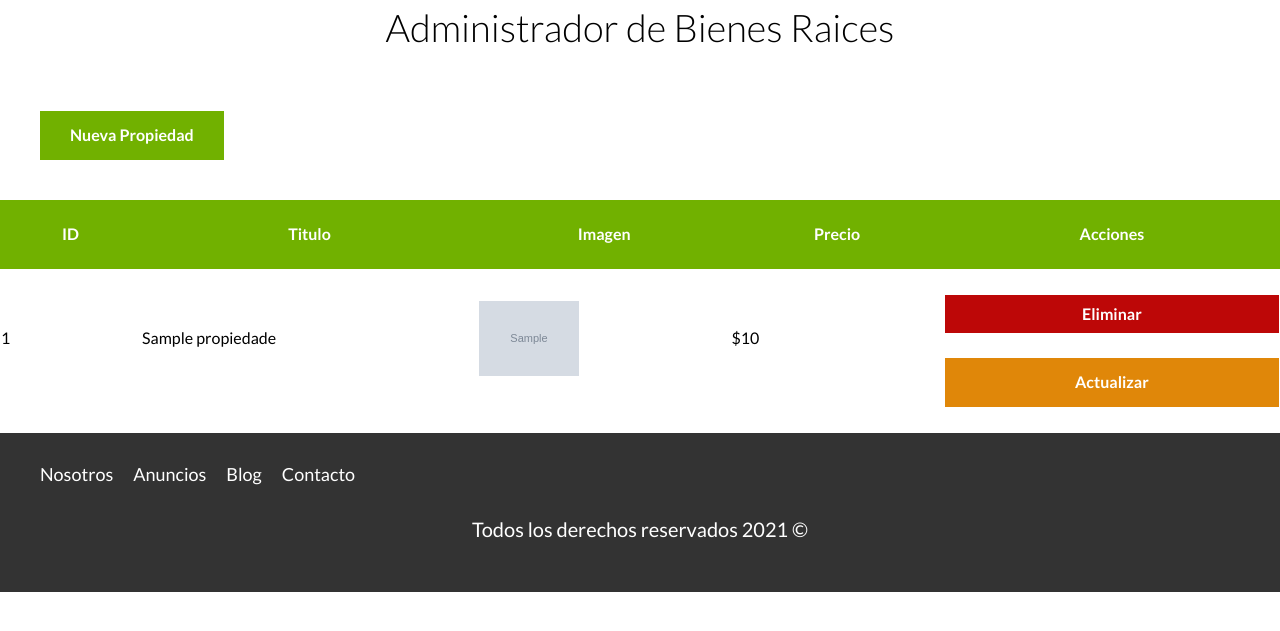
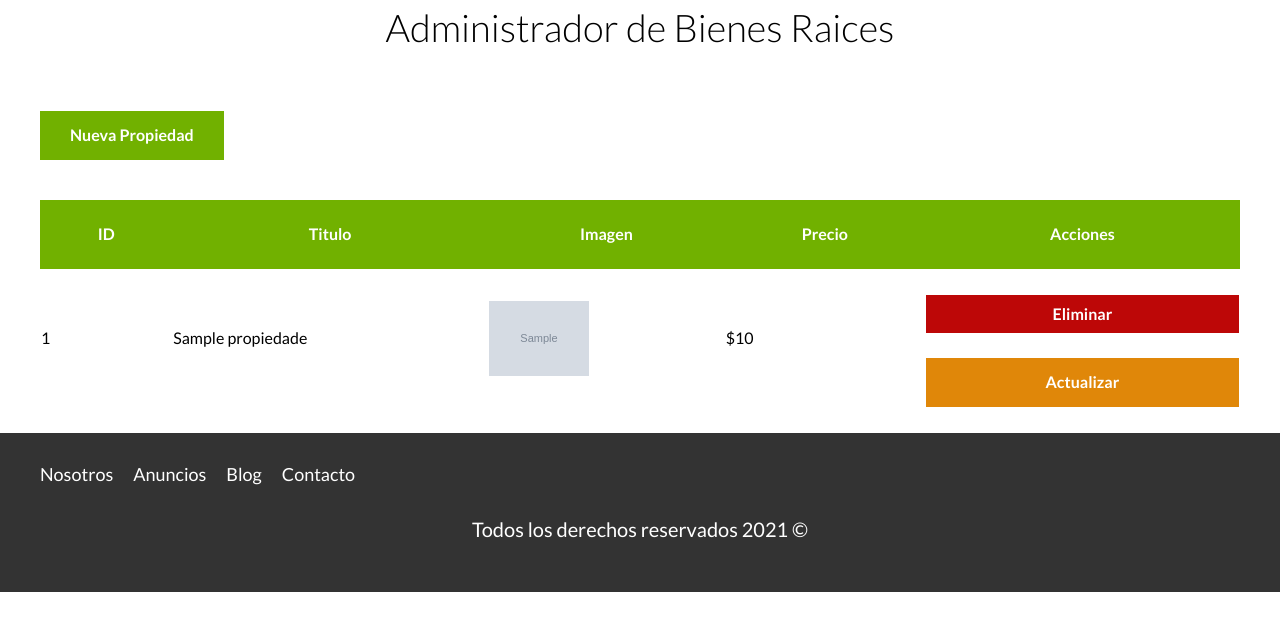
Before and after one commit to MoisesKMS/Venta-de-Casas, a PHP site: page /admin in a window 1280 px wide. Shown: the part 152-783 px from the top of the page. Run offline with PHP 8.4, Linux system fonts and the light colour scheme; the visitor is signed in with stand-in values (Sample User, id 1); tables that the repository leaves empty or names only in its code hold one stand-in row (values such as "Sample post"); grey boxes marked "Sample" are stand-in pictures.

Commit message:
Style to Index.html in /Admin

```diff
--- a/admin/index.php
+++ b/admin/index.php
@@ -57,7 +57,7 @@
         <a href="/admin/propiedades/crear.php" class="boton boton-verde">Nueva Propiedad</a>
     </main>
 
-    <table class="propiedades">
+    <table class="propiedades contenedor">
         <thead>
             <tr>
                 <th>ID</th>
```
